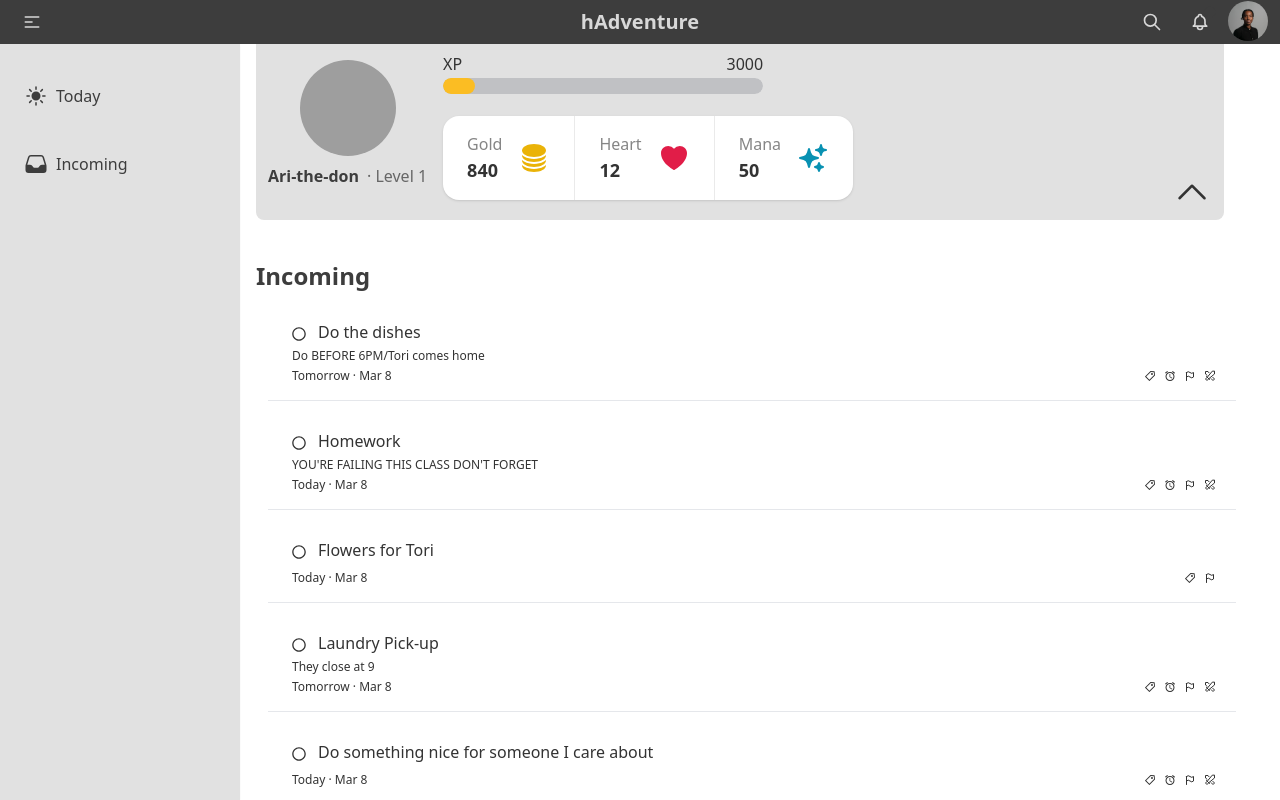
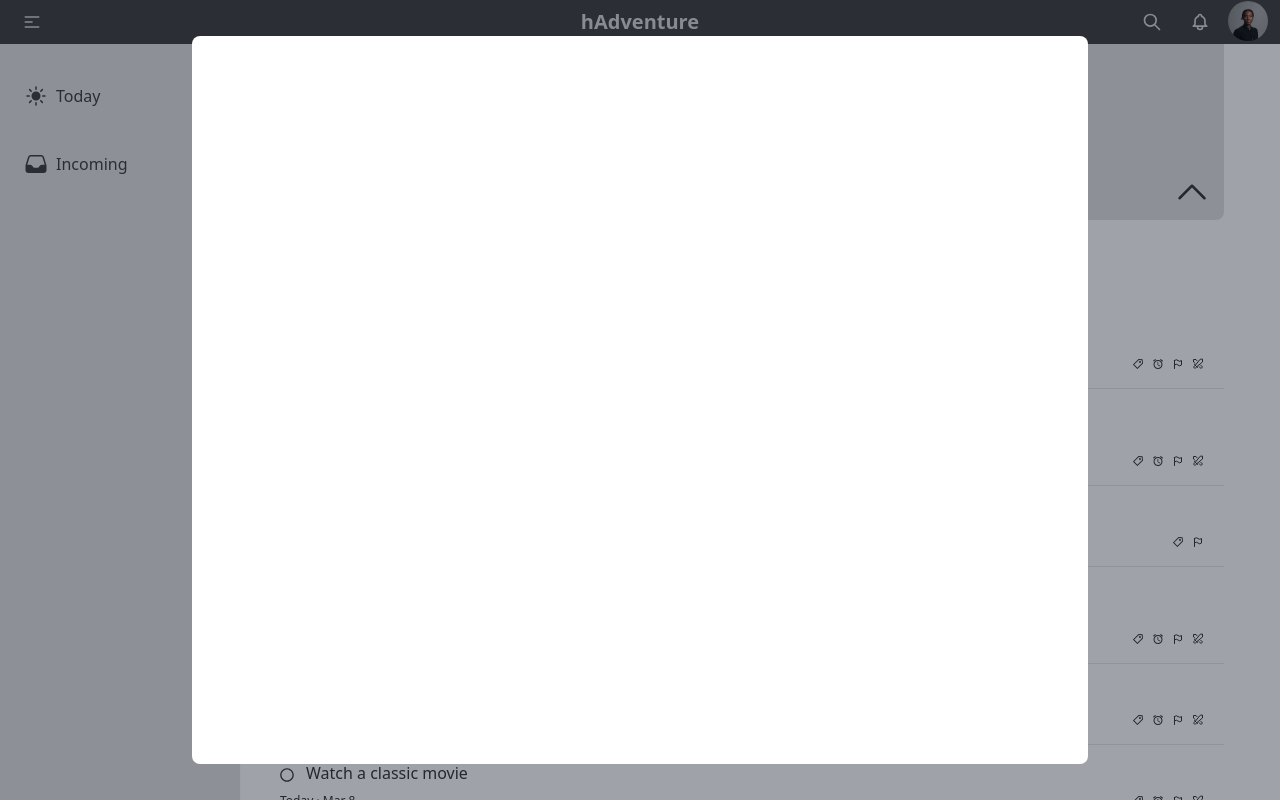
Before and after one commit to Ari-Jackson/gamified-habit-app-v2, a React (Vite) app: page /incoming/12 in a window 1280 px wide. Built offline with nearby package versions, Linux system fonts and the light colour scheme; data requests are answered from the project's data file; grey boxes are pictures that could not be loaded.

Commit message:
Creates Task Modal

```diff
--- a/src/components/common/TodoComponent/Task.jsx
+++ b/src/components/common/TodoComponent/Task.jsx
@@ -1,8 +1,7 @@
-import { useState } from "react";
-
 import TaskDetails from "./TaskComponents/TaskDetails";
-import TaskStats from "./TaskComponents/TaskStats";
-import TaskPlay from "./TaskComponents/TaskPlay";
+// import TaskStats from "./TaskComponents/TaskStats";
+// import TaskPlay from "./TaskComponents/TaskPlay";
+import { Link } from "react-router-dom";
 
 export default function Task({ taskData }) {
   const { reward, ...taskDetails } = taskData;
@@ -13,10 +12,12 @@ export default function Task({ taskData }) {
         <TaskPlay />
         <TaskStats reward={reward} />
         To turn the list back into a card remove border-b and replace with shadow of choice */}
-      <li className="card card-compact	m-3 w-full rounded-none border-b bg-base-100">
-        <div className="card-body">
-          <TaskDetails taskDetails={taskDetails} />
-        </div>
+      <li className="card-compact card w-full rounded-none border-b bg-base-100">
+        <Link to={`/incoming/${taskDetails.id}`}>
+          <div className="card-body">
+            <TaskDetails taskDetails={taskDetails} />
+          </div>
+        </Link>
       </li>
     </>
   );
--- /dev/null
+++ b/src/components/common/TodoComponent/TaskModal/TaskModal.jsx
@@ -0,0 +1,22 @@
+import { useState } from "react";
+import { Dialog } from "@headlessui/react";
+import { useNavigate, useParams } from "react-router-dom";
+
+export default function TaskModal() {
+  let [isOpen, setIsOpen] = useState(true);
+  let navigate = useNavigate();
+  let { page } = useParams();
+
+  const handleClose = () => {
+    setIsOpen(false);
+    navigate(`/incoming`);
+  };
+
+  return (
+    <Dialog open={isOpen} onClose={handleClose} className="relative z-50">
+      <div className="fixed inset-0 flex items-center justify-center bg-slate-900 bg-opacity-40 p-9">
+        <Dialog.Panel className="h-full w-full max-w-4xl rounded-lg bg-white p-4"></Dialog.Panel>
+      </div>
+    </Dialog>
+  );
+}
```
